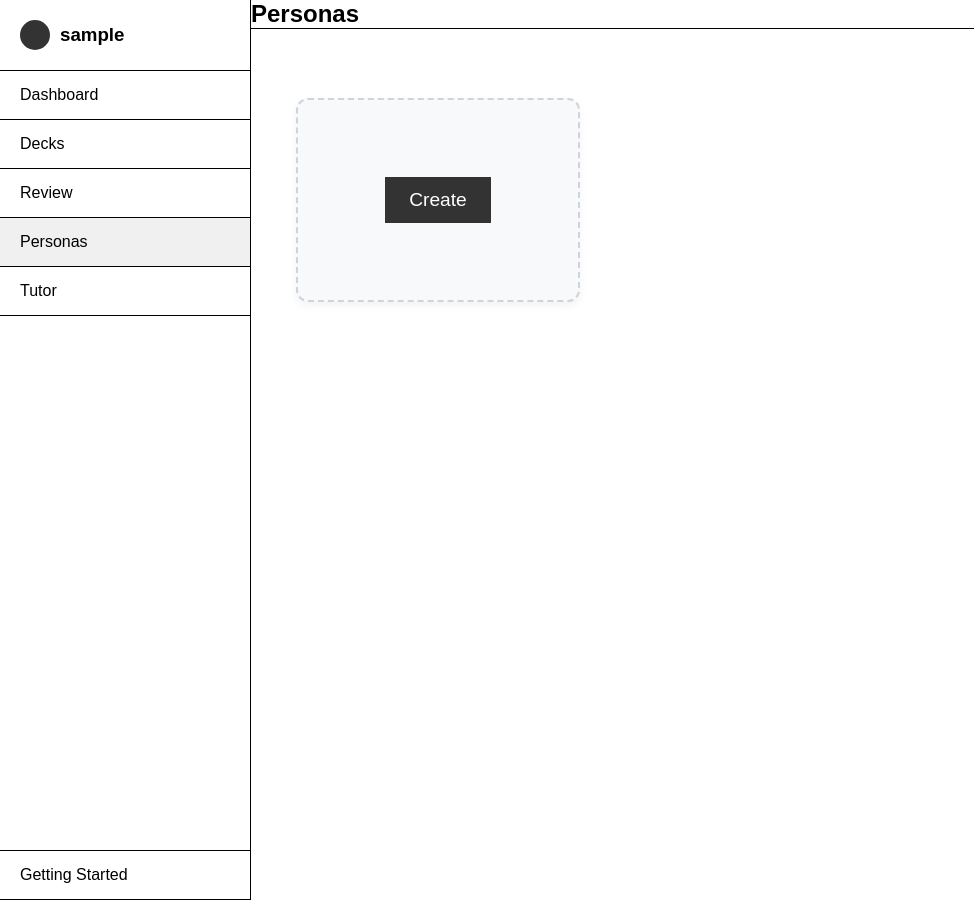
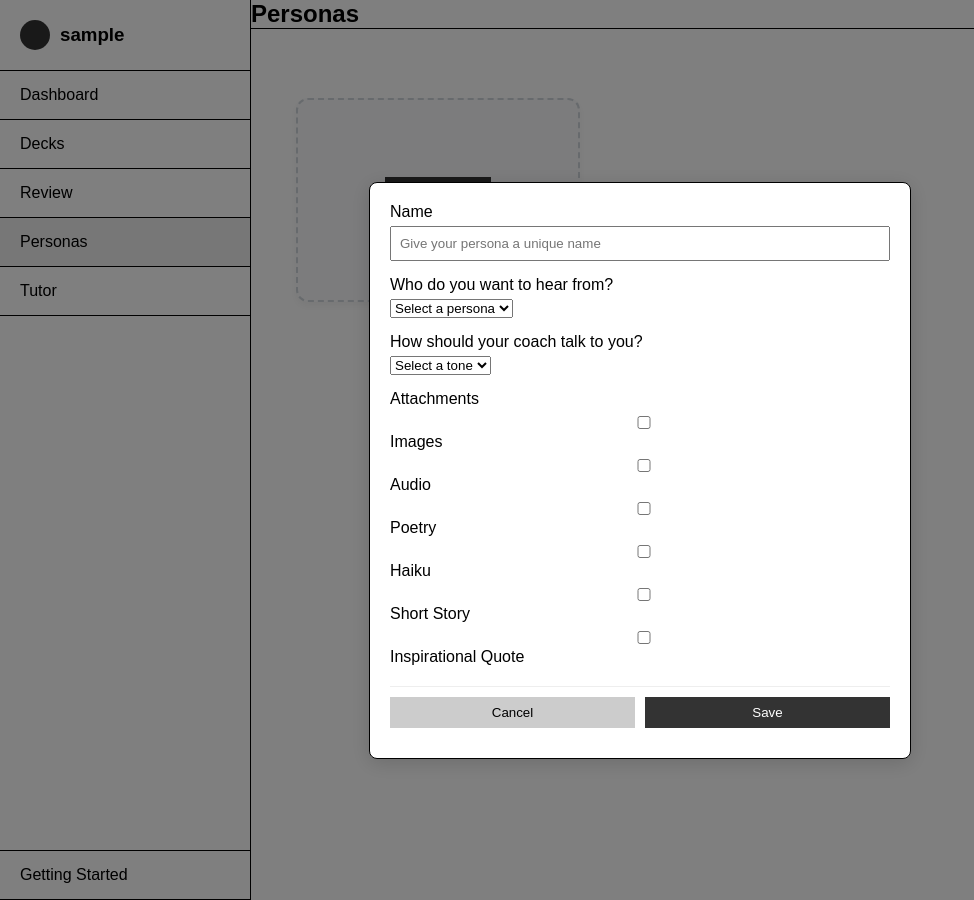
Before and after one commit to shivamrawat1/engram, a Django app: page /users/personas/ in a window 1280 px wide. Shown: the whole page, without its empty margins (0-974 px from the left). Run offline with Django 5.2, Linux system fonts and the light colour scheme; the visitor is signed in with stand-in values (Sample User, id 1); some libraries are stand-ins or nearby versions.

Commit message:
improved email reminders

```diff
--- a/mainproject/users/templates/users/personas.html
+++ b/mainproject/users/templates/users/personas.html
@@ -82,8 +82,20 @@
                         Audio
                     </label>
                     <label>
-                        <input type="checkbox" id="attachment-gifs">
-                        GIFs
+                        <input type="checkbox" id="attachment-poetry">
+                        Poetry
+                    </label>
+                    <label>
+                        <input type="checkbox" id="attachment-haiku">
+                        Haiku
+                    </label>
+                    <label>
+                        <input type="checkbox" id="attachment-story">
+                        Short Story
+                    </label>
+                    <label>
+                        <input type="checkbox" id="attachment-quote">
+                        Inspirational Quote
                     </label>
                 </div>
             </div>
@@ -235,16 +247,33 @@
         font-weight: 500;
     }
 
-    /* Updated modal styles to match decks.html */
-    .modal-backdrop {
+    /* Updated modal styles to fix positioning */
+    .modal {
         position: fixed;
         top: 0;
         left: 0;
         width: 100%;
         height: 100%;
+        display: flex;
+        align-items: center;
+        justify-content: center;
+        z-index: 1001;
         background-color: rgba(0, 0, 0, 0.5);
-        z-index: 1000;
-        display: none;
+        overflow-y: auto;
+        padding: 20px 0;
+    }
+
+    .modal-content {
+        background-color: white;
+        border-radius: 8px;
+        width: 90%;
+        max-width: 500px;
+        max-height: 80vh; /* Reduced from 90vh to ensure buttons are visible */
+        overflow-y: auto;
+        box-shadow: 0 4px 20px rgba(0, 0, 0, 0.15);
+        padding: 20px;
+        position: relative;
+        margin: auto; /* Center vertically when content is shorter than viewport */
     }
 
     .custom-modal {
@@ -342,6 +371,24 @@
     .modal-open {
         overflow: hidden;
     }
+
+    /* Add some spacing to the bottom of the form to ensure scrollability */
+    #persona-form {
+        padding-bottom: 10px;
+    }
+
+    /* Ensure the modal buttons are always visible */
+    .modal-buttons {
+        margin-top: 20px;
+        display: flex;
+        justify-content: flex-end;
+        gap: 10px;
+        position: sticky;
+        bottom: 0;
+        background-color: white;
+        padding-top: 10px;
+        border-top: 1px solid #eee;
+    }
 </style>
 
 <!-- Add Bootstrap JS if it's not in your base template -->
@@ -422,9 +469,10 @@
 
                 // Set attachments
                 if (data.attachments) {
-                    data.attachments.forEach(att => {
-                        const checkbox = document.getElementById(`attachment-${att}`);
-                        if (checkbox) checkbox.checked = true;
+                    const attachmentTypes = ['images', 'audio', 'poetry', 'haiku', 'story', 'quote'];
+                    attachmentTypes.forEach(type => {
+                        const checkbox = document.getElementById(`attachment-${type}`);
+                        if (checkbox) checkbox.checked = data.attachments.includes(type);
                     });
                 }
 
@@ -562,7 +610,16 @@
             const attachments = [];
             if (document.getElementById('attachment-images').checked) attachments.push('images');
             if (document.getElementById('attachment-audio').checked) attachments.push('audio');
-            if (document.getElementById('attachment-gifs').checked) attachments.push('gifs');
+            if (document.getElementById('attachment-poetry').checked) attachments.push('poetry');
+            if (document.getElementById('attachment-haiku').checked) attachments.push('haiku');
+            if (document.getElementById('attachment-story').checked) attachments.push('story');
+            if (document.getElementById('attachment-quote').checked) attachments.push('quote');
+
+            // Validate that at least one attachment is selected
+            if (attachments.length === 0) {
+                alert('Please select at least one attachment type');
+                return;
+            }
 
             // Determine if this is a create or update operation
             const isUpdate = saveBtn.dataset.action === 'update';
--- a/mainproject/users/views.py
+++ b/mainproject/users/views.py
@@ -25,6 +25,7 @@ from email.mime.audio import MIMEAudio
 import os
 import uuid
 from django.db.models import Q
+import re
 
 # Create your views here.
 
@@ -490,57 +491,132 @@ def generate_reminder_email(persona, deck, due_cards_count):
         due_cards = deck.cards.filter(next_review_time__lte=timezone.now())[:3]
         sample_questions = [card.question for card in due_cards]
 
-        # Create the prompt for OpenAI
-        prompt = f"""
-        Create a very short, catchy email reminder to review flashcards.
-
-        The email should be written in the style of {persona.persona_type} with a {persona.tone} tone.
-
-        The email should remind the user that they have {due_cards_count} cards due for review in their deck named "{deck.name}".
-
-        Use these sample questions from the deck to personalize the email:
-        {', '.join(sample_questions)}
-
-        The email should be extremely concise (2-3 lines maximum) and attention-grabbing.
-
-        Format the email in markdown with a subject line, greeting, body, and sign-off.
-        """
-
-        if getattr(settings, 'EMAIL_DEBUG', False):
-            print(f"[EMAIL DEBUG] Sending prompt to OpenAI: {prompt[:100]}...")
-
-        # Call OpenAI API using the new format
-        response = client.chat.completions.create(
-            model="gpt-4",  # or whatever model you prefer
-            messages=[
-                {"role": "system", "content": "You are a helpful assistant that writes extremely concise, personalized emails."},
-                {"role": "user", "content": prompt}
-            ],
-            max_tokens=300,
-            temperature=0.7
-        )
-
-        # Extract the generated email content using the new response format
-        email_content = response.choices[0].message.content
-
-        if getattr(settings, 'EMAIL_DEBUG', False):
-            print(f"[EMAIL DEBUG] Received response from OpenAI: {len(email_content)} chars")
-
-        # Parse the markdown to extract subject and body
-        lines = email_content.strip().split('\n')
-        subject = lines[0].replace('Subject:', '').replace('#', '').strip()
-        body = '\n'.join(lines[1:])
-
-        if getattr(settings, 'EMAIL_DEBUG', False):
-            print(f"[EMAIL DEBUG] Extracted subject: {subject}")
-            print(f"[EMAIL DEBUG] Email body length: {len(body)} chars")
-
-        # Return the email data
+        # Determine which attachments are enabled
+        attachments = persona.attachments if isinstance(persona.attachments, list) else []
+        attachments = [att.lower() for att in attachments]
+
+        # For image or audio only, use a simple message
+        if len(attachments) == 1 and (('images' in attachments) or ('audio' in attachments)):
+            email_content = "Here's a message for you"
+            subject = f"Time for a quick review! 📚"
+        else:
+            # Create the prompt for OpenAI based on attachment types
+            attachment_prompts = []
+
+            if 'poetry' in attachments:
+                attachment_prompts.append("Include a short poem (4-6 lines) related to learning or memory.")
+
+            if 'haiku' in attachments:
+                attachment_prompts.append("Include a haiku (3 lines with 5-7-5 syllable pattern) about studying or memory.")
+
+            if 'story' in attachments:
+                attachment_prompts.append("Include a very short story or anecdote (2-3 sentences) related to the importance of reviewing.")
+
+            if 'quote' in attachments:
+                attachment_prompts.append("Include an inspirational quote about learning or knowledge.")
+
+            attachment_instructions = "\n".join(attachment_prompts)
+
+            prompt = f"""
+            Create a very short, catchy email reminder to review flashcards.
+
+            The email should be written in the style of {persona.persona_type} with a {persona.tone} tone.
+
+            The email should remind the user that they have {due_cards_count} cards due for review. DO NOT mention the deck name directly.
+
+            Use these sample questions from the cards to personalize the email (without explicitly saying these are from the deck):
+            {', '.join(sample_questions)}
+
+            The email should be extremely concise (2-3 lines maximum) and attention-grabbing.
+
+            Use markdown formatting to make the email visually appealing.
+
+            Include appropriate emojis ONLY in the subject line, not in the body text.
+
+            {attachment_instructions}
+
+            Format the email with a subject line and body only. No greeting or sign-off needed.
+            """
+
+            if getattr(settings, 'EMAIL_DEBUG', False):
+                print(f"[EMAIL DEBUG] Sending prompt to OpenAI: {prompt[:100]}...")
+
+            # Call OpenAI API using the new format
+            response = client.chat.completions.create(
+                model="gpt-4",  # or whatever model you prefer
+                messages=[
+                    {"role": "system", "content": "You are a helpful assistant that writes extremely concise, personalized emails with markdown formatting and appropriate emojis."},
+                    {"role": "user", "content": prompt}
+                ],
+                max_tokens=500,
+                temperature=0.7
+            )
+
+            # Extract the generated email content using the new response format
+            email_content = response.choices[0].message.content
+
+            if getattr(settings, 'EMAIL_DEBUG', False):
+                print(f"[EMAIL DEBUG] Received response from OpenAI: {len(email_content)} chars")
+
+            # Parse the markdown to extract subject and body
+            lines = email_content.strip().split('\n')
+            subject = lines[0].replace('Subject:', '').replace('#', '').strip()
+
+            # Skip any empty lines after the subject and before the body content
+            body_start = 1
+            while body_start < len(lines) and not lines[body_start].strip():
+                body_start += 1
+
+            # Remove any "Body:" prefix if present
+            body_lines = lines[body_start:]
+            if body_lines and body_lines[0].lower().startswith('body:'):
+                body_lines[0] = body_lines[0].replace('Body:', '', 1).strip()
+                # If that made the line empty, remove it
+                if not body_lines[0]:
+                    body_lines = body_lines[1:]
+
+            body = '\n'.join(body_lines)
+
+        # Extract specific content types if present
+        poetry_content = None
+        haiku_content = None
+        story_content = None
+        quote_content = None
+
+        # Simple extraction logic - this could be improved with more sophisticated parsing
+        if 'poetry' in attachments:
+            poetry_match = re.search(r'(?:Poem:|Poetry:)(.*?)(?:\n\n|\Z)', email_content, re.DOTALL)
+            if poetry_match:
+                poetry_content = poetry_match.group(1).strip()
+
+        if 'haiku' in attachments:
+            haiku_match = re.search(r'(?:Haiku:|Haiku)(.*?)(?:\n\n|\Z)', email_content, re.DOTALL)
+            if haiku_match:
+                haiku_content = haiku_match.group(1).strip()
+
+        if 'story' in attachments:
+            story_match = re.search(r'(?:Story:|Anecdote:|Short story:)(.*?)(?:\n\n|\Z)', email_content, re.DOTALL)
+            if story_match:
+                story_content = story_match.group(1).strip()
+
+        if 'quote' in attachments:
+            quote_match = re.search(r'(?:Quote:|")(.*?)(?:"|(?:\n\n)|\Z)', email_content, re.DOTALL)
+            if quote_match:
+                quote_content = quote_match.group(1).strip()
+
+        # Return the email data with all content types
         return {
             'subject': subject,
             'body': body,
-            # Add a flag to indicate if we should include an image
-            'include_image': 'images' in persona.attachments,
+            'include_image': 'images' in attachments,
+            'include_poetry': 'poetry' in attachments,
+            'include_haiku': 'haiku' in attachments,
+            'include_story': 'story' in attachments,
+            'include_quote': 'quote' in attachments,
+            'poetry_content': poetry_content,
+            'haiku_content': haiku_content,
+            'story_content': story_content,
+            'quote_content': quote_content,
             'sample_questions': sample_questions
         }
     except Exception as e:
@@ -561,23 +637,23 @@ def generate_fallback_email(persona, deck, due_cards_count):
     due_cards = deck.cards.filter(next_review_time__lte=timezone.now())[:2]
     sample_questions = [card.question for card in due_cards]
 
-    # Create different templates based on persona type
+    # Create different templates based on persona type with emojis only in subject
     templates = {
         'Friendly': {
-            'subject': f"Quick review needed: {deck.name}",
-            'body': f"Hey! {due_cards_count} cards waiting, including '{sample_questions[0] if sample_questions else 'your flashcards'}'. Review now?"
+            'subject': f"Time for a quick review! 📚",
+            'body': f"### Hey there!\n\n**{due_cards_count} cards** are waiting for you, including questions like '*{sample_questions[0] if sample_questions else 'your study materials'}*'. \n\n**Ready to boost your memory?**"
         },
         'Professional': {
-            'subject': f"{due_cards_count} cards due: {deck.name}",
-            'body': f"Time for a quick review of '{sample_questions[0] if sample_questions else deck.name}' and {due_cards_count-1} other cards."
+            'subject': f"{due_cards_count} cards due for review 📊",
+            'body': f"### Knowledge Maintenance Alert\n\nYou have **{due_cards_count} items** scheduled for review today, including '*{sample_questions[0] if sample_questions else 'your study materials'}*'.\n\n**Consistent review leads to mastery.**"
         },
         'Motivational': {
-            'subject': f"Can you answer this? {sample_questions[0][:30] + '...' if sample_questions else deck.name}",
-            'body': f"Challenge yourself! {due_cards_count} questions waiting for your brilliant mind."
+            'subject': f"Challenge yourself! 🏆 Can you answer these?",
+            'body': f"### It's time to level up!\n\n**{due_cards_count} questions** are waiting for your brilliant mind.\n\n*\"Every review strengthens your neural connections!\"*"
         },
         'Humorous': {
-            'subject': f"Your flashcards miss you!",
-            'body': f"Your cards are getting dusty! Can you still answer '{sample_questions[0] if sample_questions else 'your questions'}'? Find out now!"
+            'subject': f"Your flashcards are feeling neglected! 😢",
+            'body': f"### Knock knock!\n\nYour flashcards called and they're feeling *lonely*!\n\nCan you still answer '*{sample_questions[0] if sample_questions else 'your questions'}*'? **{due_cards_count} cards** are eagerly awaiting your attention!"
         }
     }
 
@@ -586,7 +662,7 @@ def generate_fallback_email(persona, deck, due_cards_count):
 
     # Adjust tone based on persona tone
     if persona.tone.lower() == 'urgent' and 'urgent' not in template['subject'].lower():
-        template['subject'] = f"URGENT: {template['subject']}"
+        template['subject'] = f"URGENT: {template['subject']} ⚠️"
 
     if getattr(settings, 'EMAIL_DEBUG', False):
         print(f"[EMAIL DEBUG] Generated fallback subject: {template['subject']}")
@@ -810,9 +886,9 @@ def send_review_reminders():
         decks = persona.decks.all()
 
         for deck in decks:
-            # Check if we've already sent a reminder today
-            if deck.last_reminder_sent and (now - deck.last_reminder_sent).days < 1:
-                continue
+            # Comment out or modify the time check for testing
+            # if deck.last_reminder_sent and (now - deck.last_reminder_sent).days < 1:
+            #     continue
 
             # Count due cards
             due_cards_count = deck.cards.filter(
@@ -835,10 +911,11 @@ def send_review_reminders():
 
             # Check what attachment types are available - case insensitive check
             available_attachments = []
-            if any(att.lower() == 'images' for att in persona.attachments) if isinstance(persona.attachments, list) else 'images' in str(persona.attachments).lower():
-                available_attachments.append('images')
-            if any(att.lower() == 'audio' for att in persona.attachments) if isinstance(persona.attachments, list) else 'audio' in str(persona.attachments).lower():
-                available_attachments.append('audio')
+            attachment_types = ['images', 'audio', 'gifs', 'poetry', 'haiku', 'story', 'quote']
+
+            for att_type in attachment_types:
+                if any(att.lower() == att_type for att in persona.attachments) if isinstance(persona.attachments, list) else att_type in str(persona.attachments).lower():
+                    available_attachments.append(att_type)
 
             # Randomly select one attachment type if any are available
             selected_attachment = random.choice(available_attachments) if available_attachments else None
@@ -862,6 +939,14 @@ def send_review_reminders():
             clean_body = email_data['body']
             clean_body = clean_body.replace('**', '')  # Remove bold markers
             clean_body = '\n'.join([line for line in clean_body.split('\n') if line.strip()])  # Remove empty lines
+
+            # Process the markdown formatting first
+            formatted_body = clean_body
+            formatted_body = formatted_body.replace('**', '<strong>').replace('</strong>', '</strong>')
+            formatted_body = formatted_body.replace('*', '<em>').replace('</em>', '</em>')
+            formatted_body = formatted_body.replace('###', '<h3>')
+            formatted_body = formatted_body.replace('\n\n', '</p><p>')
+            formatted_body = formatted_body.replace('\n', '<br>')
 
             # Create HTML version with a button/link to the deck
             html_content = f"""
@@ -870,21 +955,34 @@ def send_review_reminders():
                 <style>
                     body {{ font-family: Arial, sans-serif; line-height: 1.6; color: #333; max-width: 600px; margin: 0 auto; padding: 20px; }}
                     .content {{ margin-bottom: 30px; font-size: 18px; text-align: center; }}
+                    h3 {{ color: #2c3e50; margin-bottom: 15px; }}
+                    strong, b {{ color: #3498db; font-weight: bold; }}
+                    em, i {{ font-style: italic; color: #555; }}
                     .review-button {{ background-color: #3498db; color: white; padding: 12px 24px; text-decoration: none; border-radius: 5px; font-weight: bold; display: inline-block; margin-top: 15px; }}
                     .review-button:hover {{ background-color: #2980b9; }}
-                    img {{ max-width: 100%; height: auto; margin: 20px 0; }}
+                    img {{ max-width: 100%; height: auto; margin: 20px auto; display: block; }}
+                    .image-container {{ text-align: center; margin: 25px 0; }}
                     .signature {{ margin-top: 20px; font-style: italic; text-align: center; }}
                     .audio-player {{ margin: 20px 0; text-align: center; }}
+                    blockquote {{ border-left: 4px solid #3498db; padding-left: 15px; margin-left: 0; font-style: italic; color: #555; }}
+                    .poetry-content, .haiku-content, .story-content, .quote-content {{
+                        background-color: #f9f9f9;
+                        border-radius: 8px;
+                        padding: 15px;
+                        margin: 15px 0;
+                        text-align: center;
+                        font-style: italic;
+                    }}
                 </style>
             </head>
             <body>
                 <div class="content">
-                    {clean_body}
+                    {formatted_body}
                 </div>
                 <div style="text-align: center;">
                     <a href="{review_url}" class="review-button">Review Now</a>
                 </div>
-                {f'<div><img src="cid:reminder_image.jpg" alt="Reminder Image"></div>' if include_image else ''}
+                {f'<div class="image-container"><img src="cid:reminder_image.jpg" alt="Reminder Image"></div>' if include_image else ''}
                 {f'<div class="audio-player"><p>Listen to your personalized reminder:</p><audio controls><source src="cid:reminder_audio.mp3" type="audio/mpeg">Your browser does not support the audio element.</audio></div>' if include_audio else ''}
             </body>
             </html>
```
Also changed, not shown: mainproject/users/templates/users/emails/review_reminder.html (+100 -13 lines).
